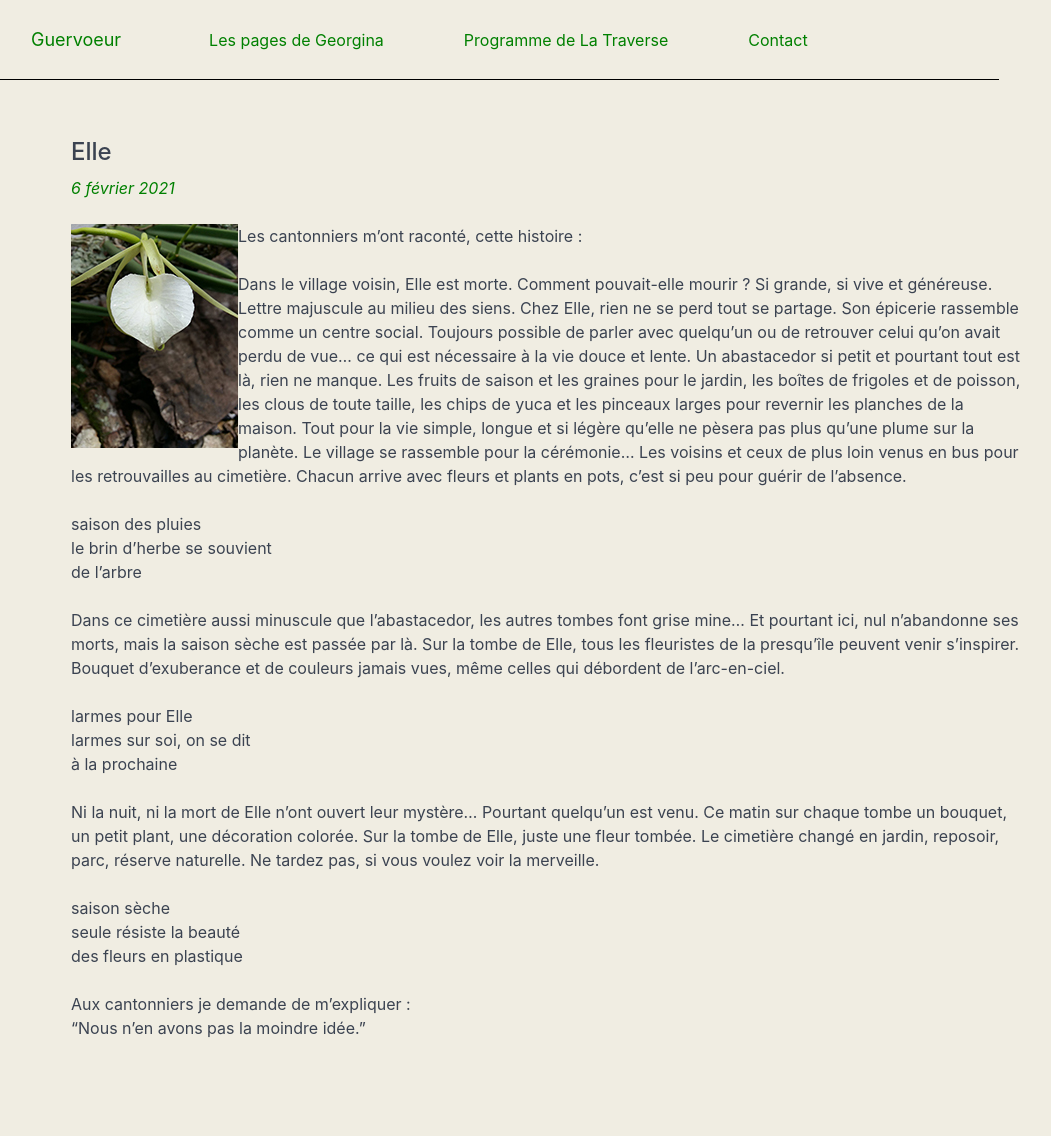
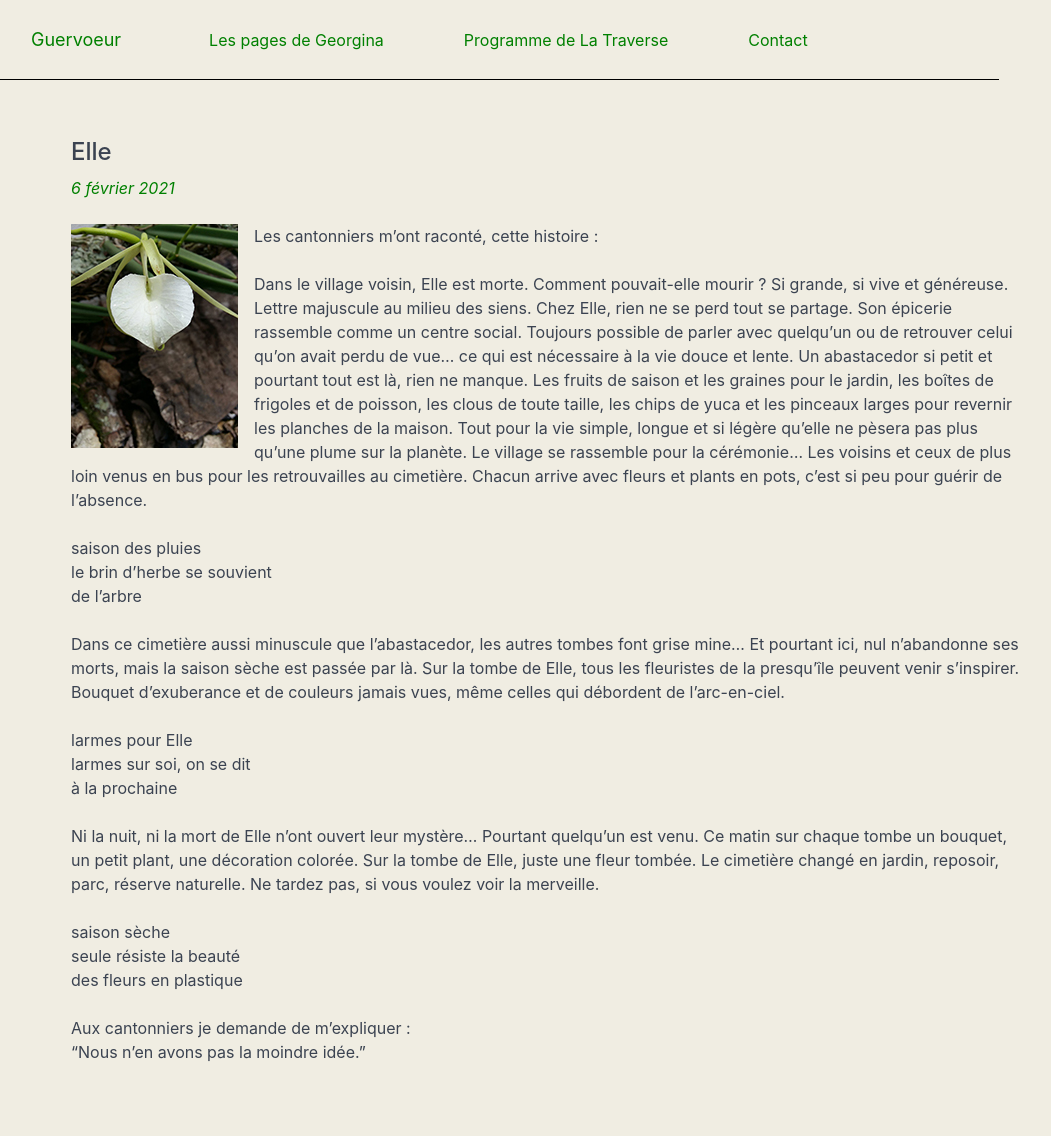
Before and after one commit to violaine-web/guervoeur, a Jekyll site: the page built from _essais-2/2021-02-06-elle.md, in a window 1280 px wide. Shown: the whole page, without its empty margins (141-1192 px from the left). Built offline with Jekyll 4.4.1, drawn with Linux system fonts in a browser that asks for light colours; before the commit the page ends 1112 px from its top, so only the background shows below that.

Commit message:
ajoute un padding sur l'image pour décoller le texte

```diff
--- a/_essais-2/2021-02-06-elle.md
+++ b/_essais-2/2021-02-06-elle.md
@@ -6,7 +6,7 @@ categorie: Petits récits z'insensés
 date:   2021-02-06
 ---
 
-<img style="float: left;" src="/assets/img/cantonniers.jpg">
+<img style="float: left; padding-right: 1em" src="/assets/img/cantonniers.jpg">
 
 Les cantonniers m'ont raconté, cette histoire :
 
```
